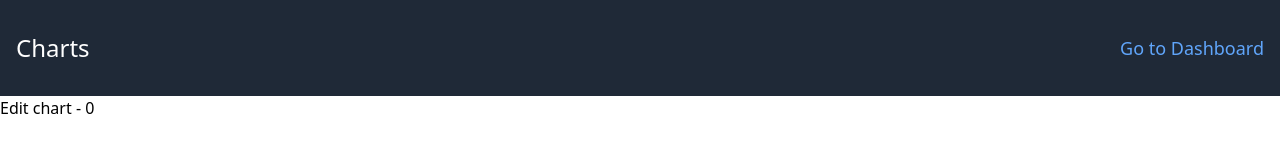
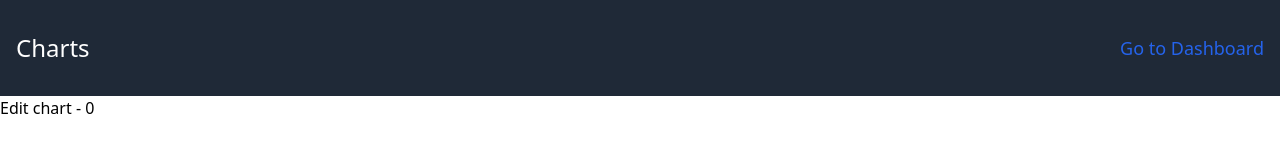
Before and after one commit to cassianosm/charts, a React (Vite) app: page /edit/0 in a window 1280 px wide. Shown: the top 160 px of the page. Built offline with nearby package versions, Linux system fonts and the light colour scheme.

Commit message:
Fix: adjust link contrast - lighthouse

```diff
--- a/src/components/CustomLink.tsx
+++ b/src/components/CustomLink.tsx
@@ -17,7 +17,7 @@ interface CustomLinkProps {
 const CustomLink = ({ to, label }: CustomLinkProps): JSX.Element => (
   <Link
     to={to}
-    className="text-blue-400 text-sm sm:text-base lg:text-lg hover:text-blue-300 hover:underline transition-colors"
+    className="text-blue-600 text-sm sm:text-base lg:text-lg hover:text-blue-500 hover:underline transition-colors"
     aria-label={label}
   >
     {label}
```
